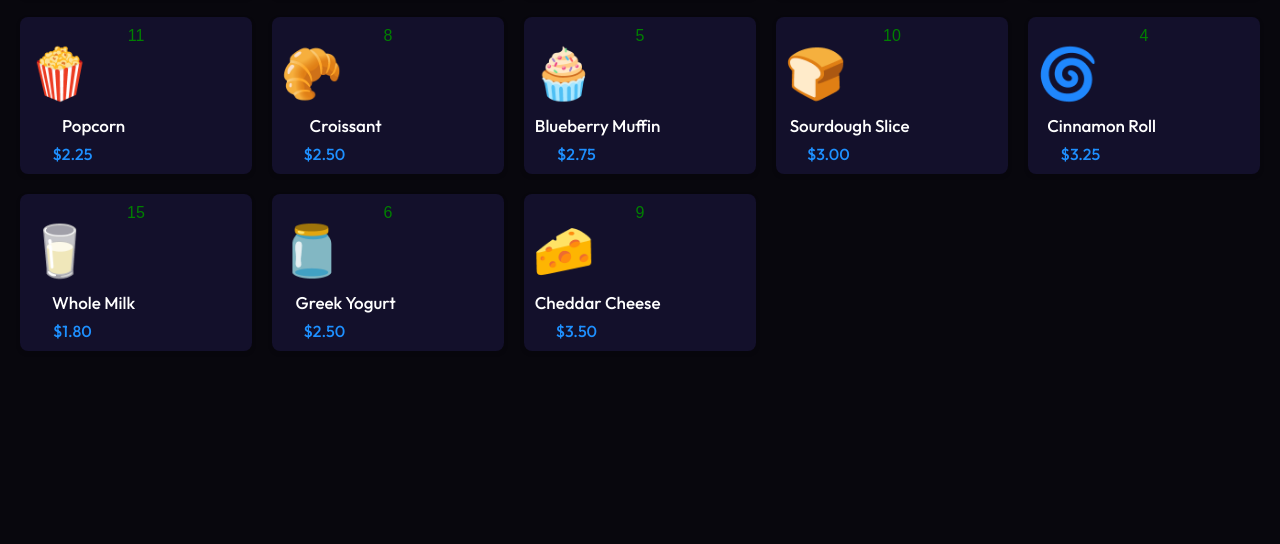
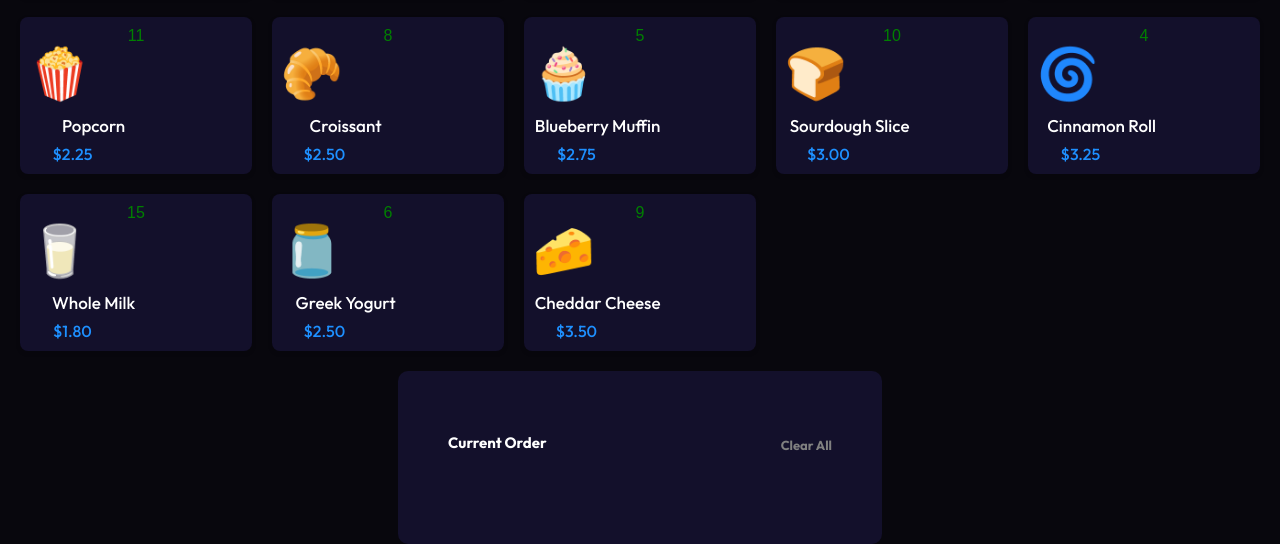
Before and after one commit to rusithpansilugit/javascript-pos-system, a plain HTML site: page index.html in a window 1280 px wide. Shown: the part 706-1250 px from the top of the page. Before the commit the page ends 1077 px from the top, so only its background shows below. Drawn offline with Linux system fonts and the light colour scheme.

Commit message:
order card creating

```diff
--- a/index.html
+++ b/index.html
@@ -44,6 +44,8 @@
       </div>
 
       <div class="cart-section">
+        <h2>Current Order</h2>
+        <h3>Clear All </h3>
 
       </div>
     </main>
--- a/styles.css
+++ b/styles.css
@@ -138,3 +138,34 @@ body {
   font-weight: 500;
   margin: 0;
 }
+
+.cart-section {
+  background-color: #201b4d7a;
+  padding: 50px;
+  font-size: 10px;
+  width: 30%;
+  height: auto;
+  margin: 0 auto;
+  border-radius: 10px;
+}
+
+.cart-section h2 {
+  color: white;
+  font-family: "Outfit", sans-serif;
+}
+
+.cart-section h3 {
+  color: gray;
+  font-weight: bold;
+  text-align: right;
+  position: relative;
+  top: -28px;
+  cursor: pointer;
+  font-size: 13px;
+  font-family: "Outfit", sans-serif;
+}
+
+.cart-section h3:hover {
+  color: rgb(209, 193, 193);
+  transition: color 0.3s ease;
+}
```
